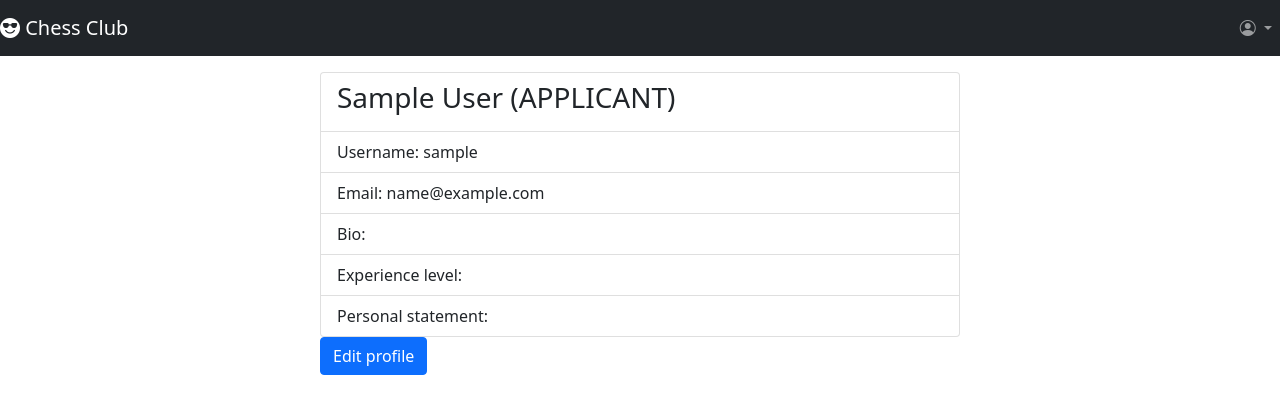
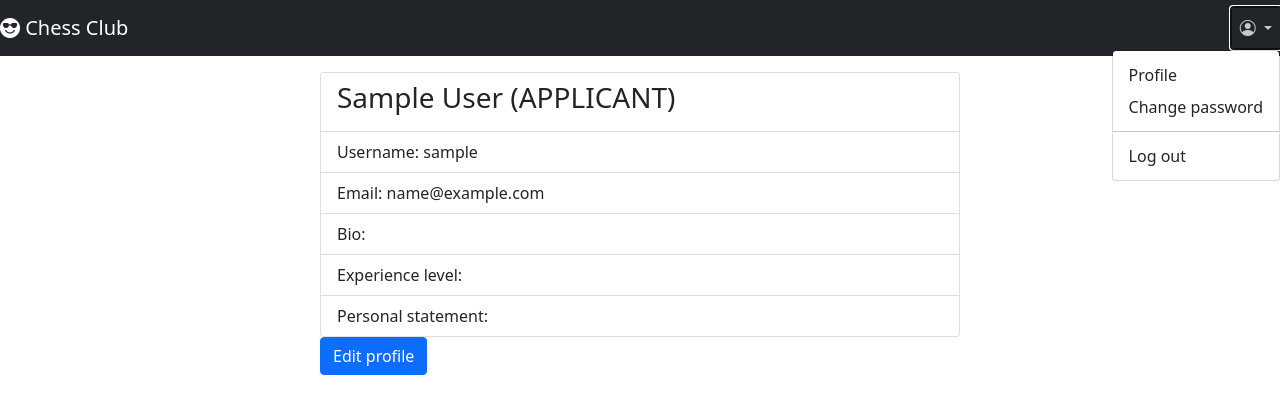
Before and after one commit to Bardia-ro/SEG-Bat-Team, a Django app: page /profile/1 in a window 1280 px wide, after a click that opens the changed part. Shown: the top 414 px of the page. Run offline with Django 3.2, Linux system fonts and the light colour scheme; the visitor is signed in with stand-in values (Sample User, id 1); data comes from the database, SQL or seed files in the repository; some libraries are stand-ins or nearby versions.

Commit message:
Get navbar working properly

```diff
--- a/clubs/templates/partials/navbar.html
+++ b/clubs/templates/partials/navbar.html
@@ -14,15 +14,15 @@
       {% endif %}
       <ul class="navbar-nav ms-auto">
         <li class="nav-item dropdown">
-          <a class="nav-link dropdown-toggle" href="#" id="user-account-dropdown" role="button" data-toggle="dropdown" aria-haspopup="true" aria-expanded="true">
+          <a class="nav-link dropdown-toggle" href="#" id="user-account-dropdown" role="button" data-bs-toggle="dropdown" aria-haspopup="true" aria-expanded="true">
             <span class="bi-person-circle"></span>
           </a>
-          <div class="dropdown-menu dropdown-menu-end" aria-labelledby="user-account-dropdown">
-            <a class="dropdown-item" href={% url "profile" user_id=user.id%}>Profile</a>
-            <a class="dropdown-item" href={% url "change_password" user_id=user.id %}>Change password</a>
-            <div class="dropdown-divider"></div>
-            <a class="dropdown-item" href="#">Log out</a>
-          </div>
+          <ul class="dropdown-menu  dropdown-menu-end" aria-labelledby="user-account-dropdown">
+            <li><a class="dropdown-item" href={% url "profile" user_id=user.id %}>Profile</a></li>
+            <li><a class="dropdown-item" href={% url "change_password" user_id=user.id %}>Change password</a></li>
+            <li><hr class="dropdown-divider"></li>
+            <li><a class="dropdown-item" href="#">Log out</a></li>
+          </ul>
         </li>
       </ul>
     </div>
```
